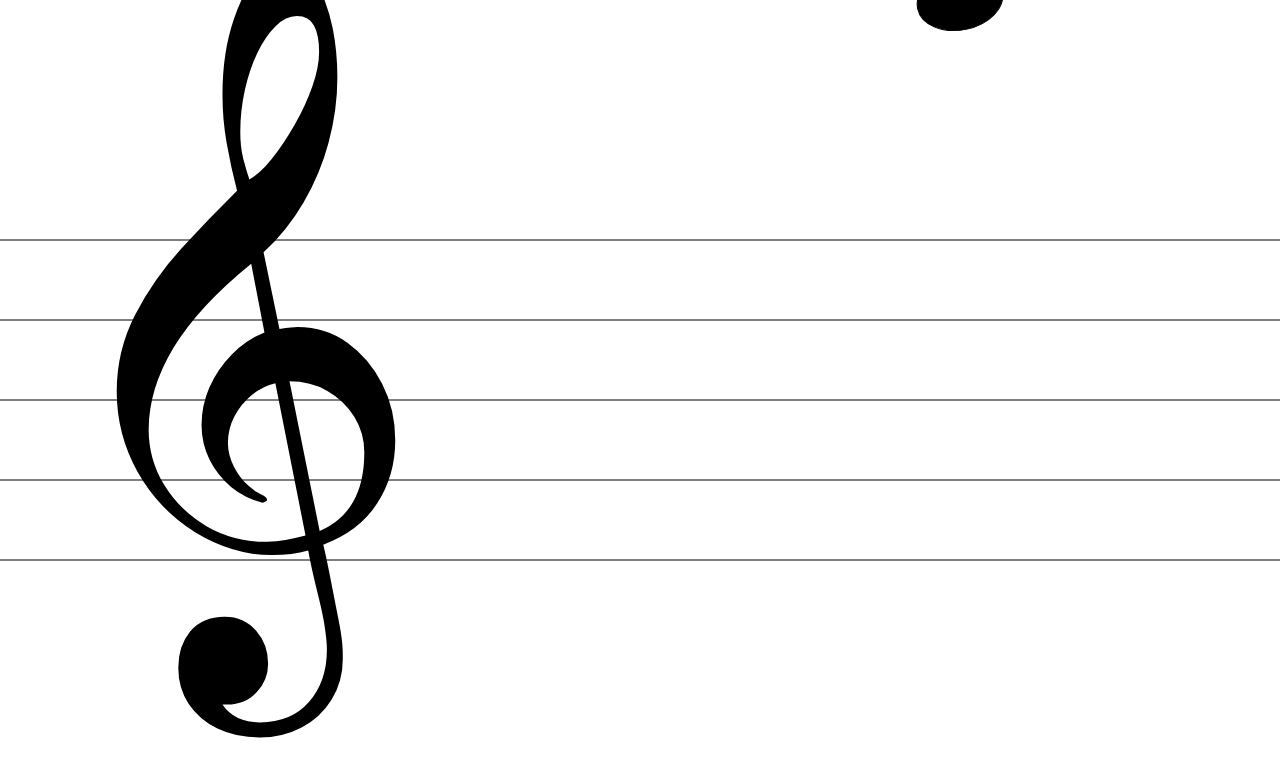
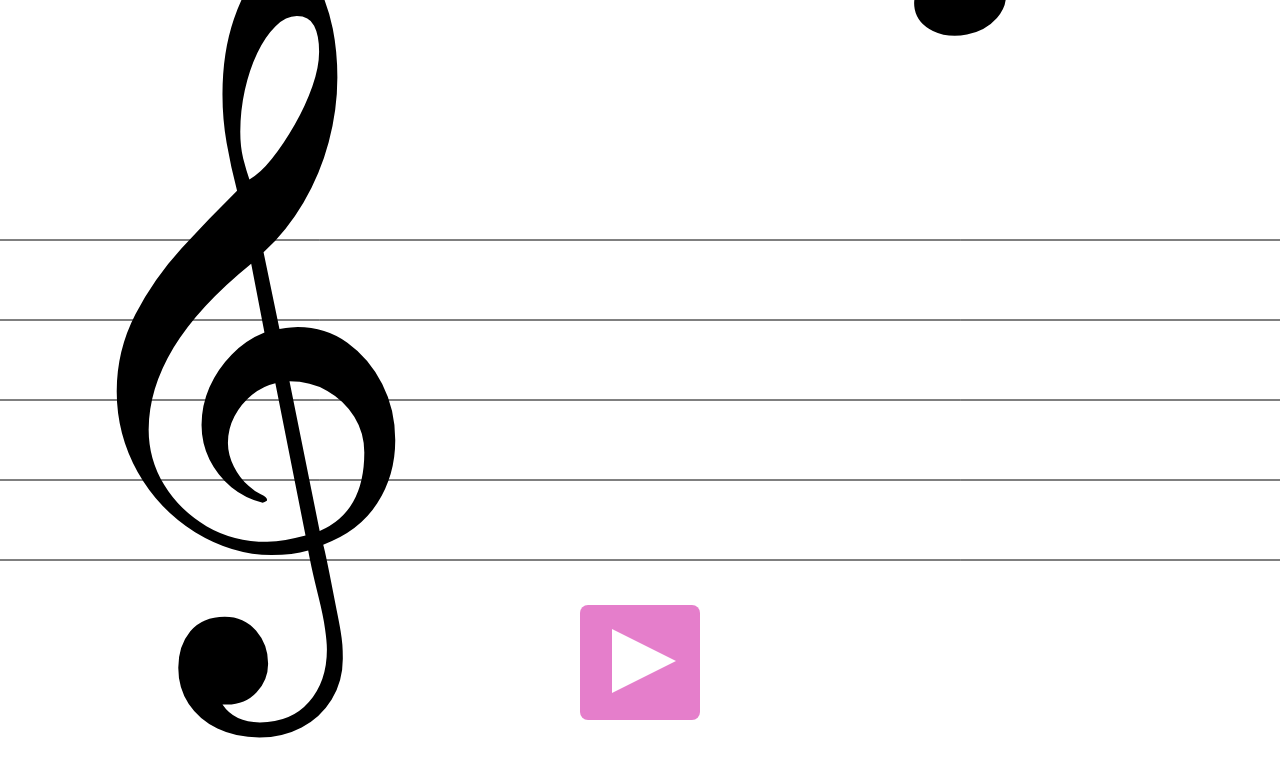
Before and after one commit to okdrinkwater1/melody-maker, a plain HTML site: page index.html in a window 1280 px wide. Drawn offline with Linux system fonts and the light colour scheme.

Commit message:
quarter,half and whole notes+auto play

```diff
--- a/index.html
+++ b/index.html
@@ -8,10 +8,36 @@
         body{
             margin:0;
         }
+        canvas{
+            display:block;
+        }
+        button{
+            position:absolute;
+            bottom:10vh;
+            left:50%;
+            transform:translate(-50%,0%);
+            width:15vh;
+            cursor:pointer;
+            background-color:rgb(204,0,153);
+            border-radius:1vh;
+            border:none;
+            outline:none;
+            padding:3vh;
+            padding-left:4vh;
+            opacity:0.5;
+        }
+        button:hover{
+            opacity:1;
+        }
     </style>
 </head>
 <body>
     <canvas id="canvas"></canvas>
+    <button id="autoPlayButton" onclick="autoPlay()">
+        <svg viewBox="0 0 10 10">
+            <polygon points="0 0 0 10 10 5 0 0" fill="white"/>
+        </svg>
+    </button>
     <script>
         let canvas;
         let spacing;
@@ -73,10 +99,21 @@
                 this.isAuto=isAuto;
             }
             draw(ctx){
-                drawNotes(ctx,this.location);
+                let color=this.isAuto?purple:blue;
+                drawNotes(ctx,this.location,this.duration,color);
             }
             play(){
                 playNote(this.frequency,this.duration);
+            }
+            update(){
+                let timeDiff=new Date().getTime()-this.born;
+                let noteType=Math.floor(timeDiff/holdDuration);
+                switch(noteType){
+                    case 0:this.duration=0.5;break;
+                    case 1:this.duration=1;break;
+                    case 2:this.duration=2;break;
+                    case 3:this.duration=4;break;
+                }
             }
         }
         function main(){
@@ -112,10 +149,16 @@
                     i--;
                 }
             }
+            if(mouse.isDown==true&&movingNotes.length>0){
+                    movingNotes[movingNotes.length-1].update();
+            }
         }
         function animate(){
             updateMovingNotes();
             drawScene();
+            if(!autoNotesExist()){
+                document.getElementById("autoPlayButton").style.backgroundColor=purple;
+            }
             window.requestAnimationFrame(animate);
         }
         function addEventListeners(){
@@ -132,14 +175,20 @@
             marginRight=canvas.width*0.75;
             drawScene();
         }
-        function drawNotes(ctx,location){
-            ctx.fillStyle="black";
-            ctx.strokeStyle="black";
-            ctx.lineWidth=1;
+        function drawNotes(ctx,location,duration=0.5,color="black"){
+            ctx.globalAlpha=Math.min(1,Math.abs(location.x-marginLeft)/marginLeft);
+            ctx.fillStyle=color;
+            ctx.strokeStyle=color;
+            ctx.lineWidth=canvas.height*0.01;
+            ctx.lineCap="round";
+            ctx.lineJoin="round";
+            if(duration<=2){
                 ctx.beginPath();
                 ctx.moveTo(location.x+spacing,location.y);
                 ctx.lineTo(location.x+spacing,location.y-spacing*5);
                 ctx.stroke();
+            }
+            if(duration==0.5){
                 ctx.beginPath();
                 ctx.moveTo(location.x+spacing,location.y-spacing*5);
                 ctx.bezierCurveTo(
@@ -150,17 +199,22 @@
                 location.x+spacing*2.5,location.y-spacing*2.7,
                 location.x+spacing*2,location.y-spacing*2.7,
                 location.x+spacing,location.y-spacing*4.5);
-            ctx.closePath();
+                ctx.stroke();
                 ctx.fill();
+            }
+            if(duration>=2){
+                ctx.fillStyle="white";
+            }
             ctx.beginPath();
             ctx.save();
             ctx.translate(location.x,location.y);
             ctx.rotate(-0.2);
-            ctx.scale(1.08,0.75);
+            ctx.scale(1.05,0.8);
             ctx.arc(0,0,spacing,0,Math.PI*2);
+            ctx.stroke();
             ctx.fill();
-            ctx.stroke();
             ctx.restore();
+            ctx.globalAlpha=1;
         }
         function glowClef(duration,isAuto){
             clef.start=new Date().getTime();
@@ -188,6 +242,43 @@
                 dur:0.5
             }
         }
+        function autoNotesExist(){
+            for(let i=0;i<movingNotes.length;i++){
+                if(movingNotes[i].isAuto==true){
+                    return true;
+                }
+            }
+            return false;
+        }
+        function addAutoNote(note,dur,offset){
+            let fr=freq[notes.indexOf(note)];
+            let y=(freq.indexOf(fr))*spacing;
+            let prop={
+                x:canvas.width+offset,
+                y:y,
+                freq:fr,
+                dur:dur
+            }
+            movingNotes.push(new MovingNote(prop,true));
+        }
+        function autoPlay(){
+            if(!autoNotesExist()){
+                addAutoNote("F4",0.5,0*canvas.width*speed);
+                addAutoNote("G4",0.5,20*canvas.width*speed);
+                addAutoNote("G4",0.5,40*canvas.width*speed);
+                addAutoNote("A4",2,60*canvas.width*speed);
+                addAutoNote("G4",0.5,140*canvas.width*speed);
+                addAutoNote("F4",0.5,160*canvas.width*speed);
+                addAutoNote("G4",0.5,180*canvas.width*speed);
+                addAutoNote("C5",2,200*canvas.width*speed);
+                addAutoNote("A4",0.5,280*canvas.width*speed);
+                addAutoNote("G4",0.5,300*canvas.width*speed);
+                addAutoNote("F4",1,320*canvas.width*speed);
+                addAutoNote("D4",2,380*canvas.width*speed);
+                addAutoNote("C4",2,460*canvas.width*speed);
+                document.getElementById("autoPlayButton").style.backgroundColor="gray";
+            }
+        }
         function drawScene(){
             let ctx=canvas.getContext('2d');
             ctx.clearRect(0,0,canvas.width,canvas.height);
```
Lines whose indentation alone changed are shown as unchanged.
